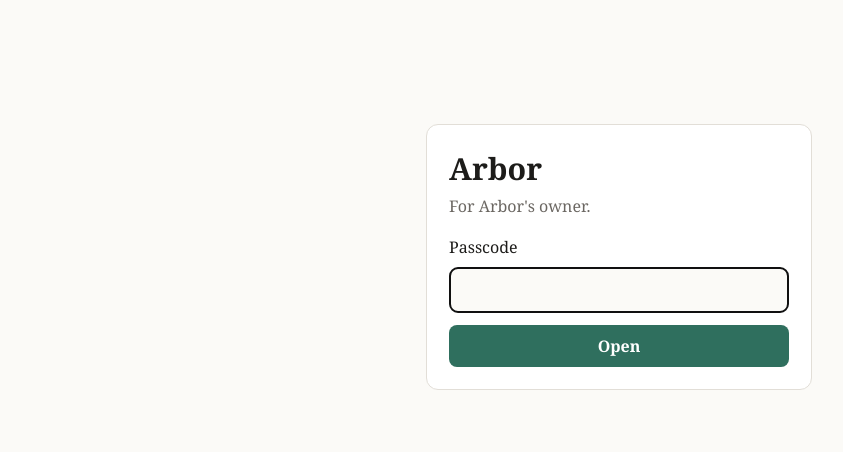
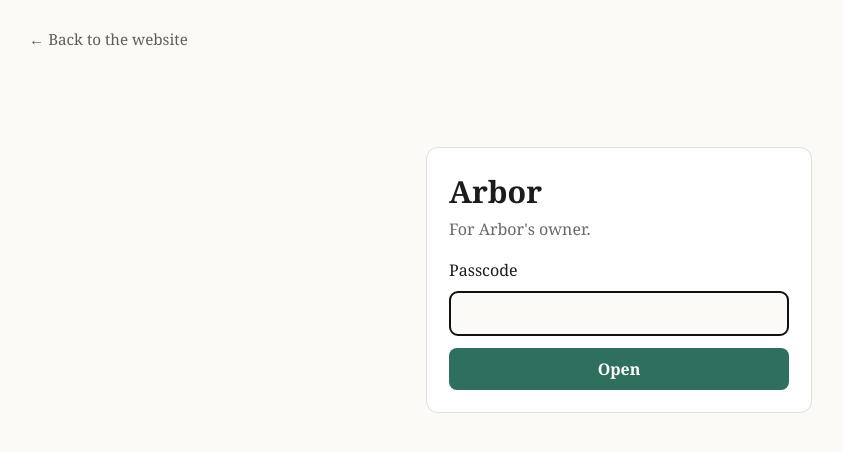
Before and after one commit to arborforest/arborforest.github.io, a plain HTML site: page tend/index.html in a window 1280 px wide. Shown: the whole page, without its empty margins (21-864 px from the left). Drawn offline with Linux system fonts and the light colour scheme.

Commit message:
Dashboard: back to the website

```diff
--- a/tend/index.html
+++ b/tend/index.html
@@ -37,6 +37,7 @@ th.sort{cursor:pointer} th.sort:hover{color:var(--accent)}
 svg text{fill:var(--muted);font:12px Georgia,serif} .empty{color:var(--muted);font-size:.92rem;padding:30px 0;text-align:center}</style>
 </head>
 <body><main>
+<p style="margin:0 0 6px"><a href="../" style="color:inherit;opacity:.7;text-decoration:none;font-size:.95rem">&larr; Back to the website</a></p>
 <div id="gate">
   <div style="max-width:340px;margin:12vh auto;border:1px solid var(--line);background:var(--card);border-radius:12px;padding:22px">
     <h1>Arbor</h1>
```
